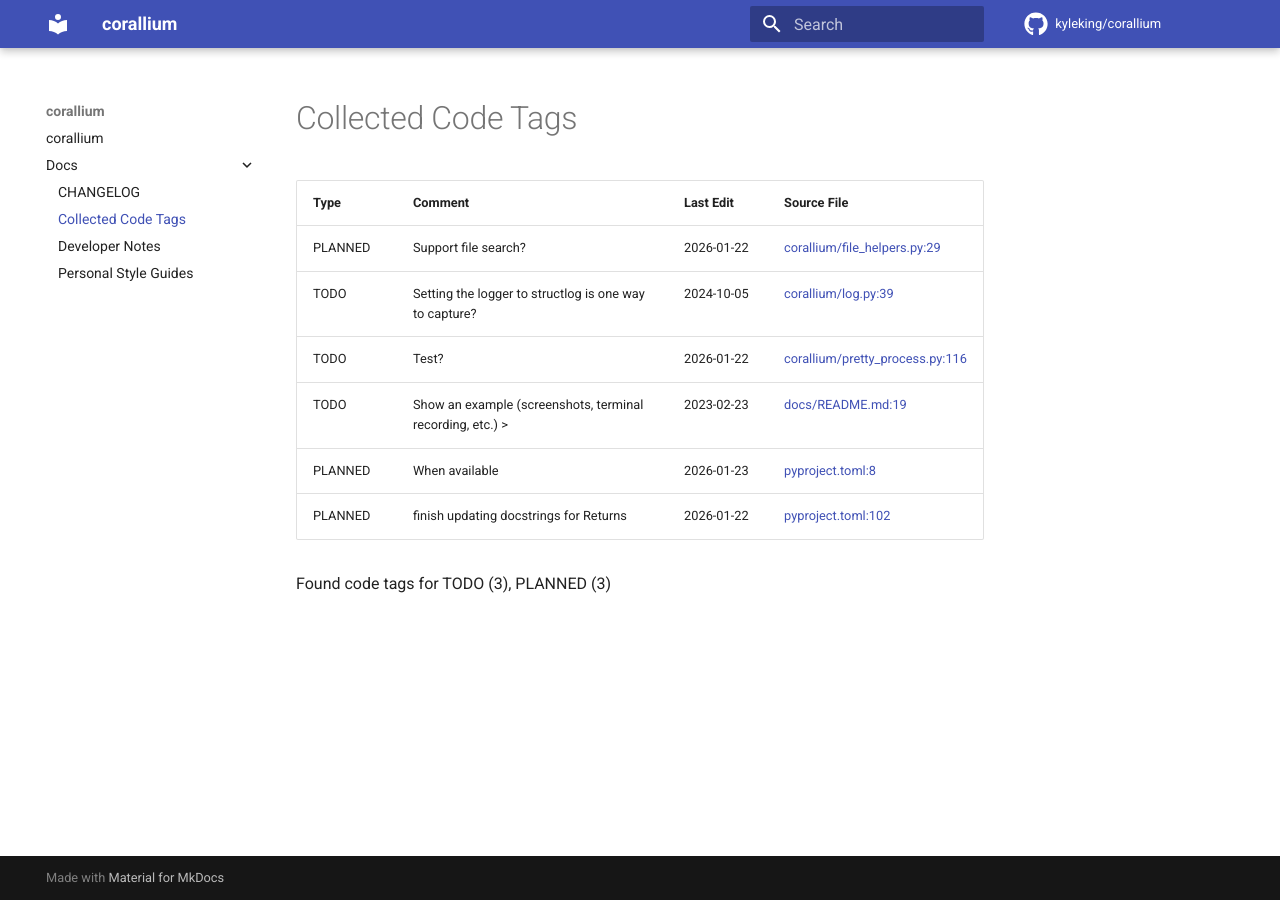
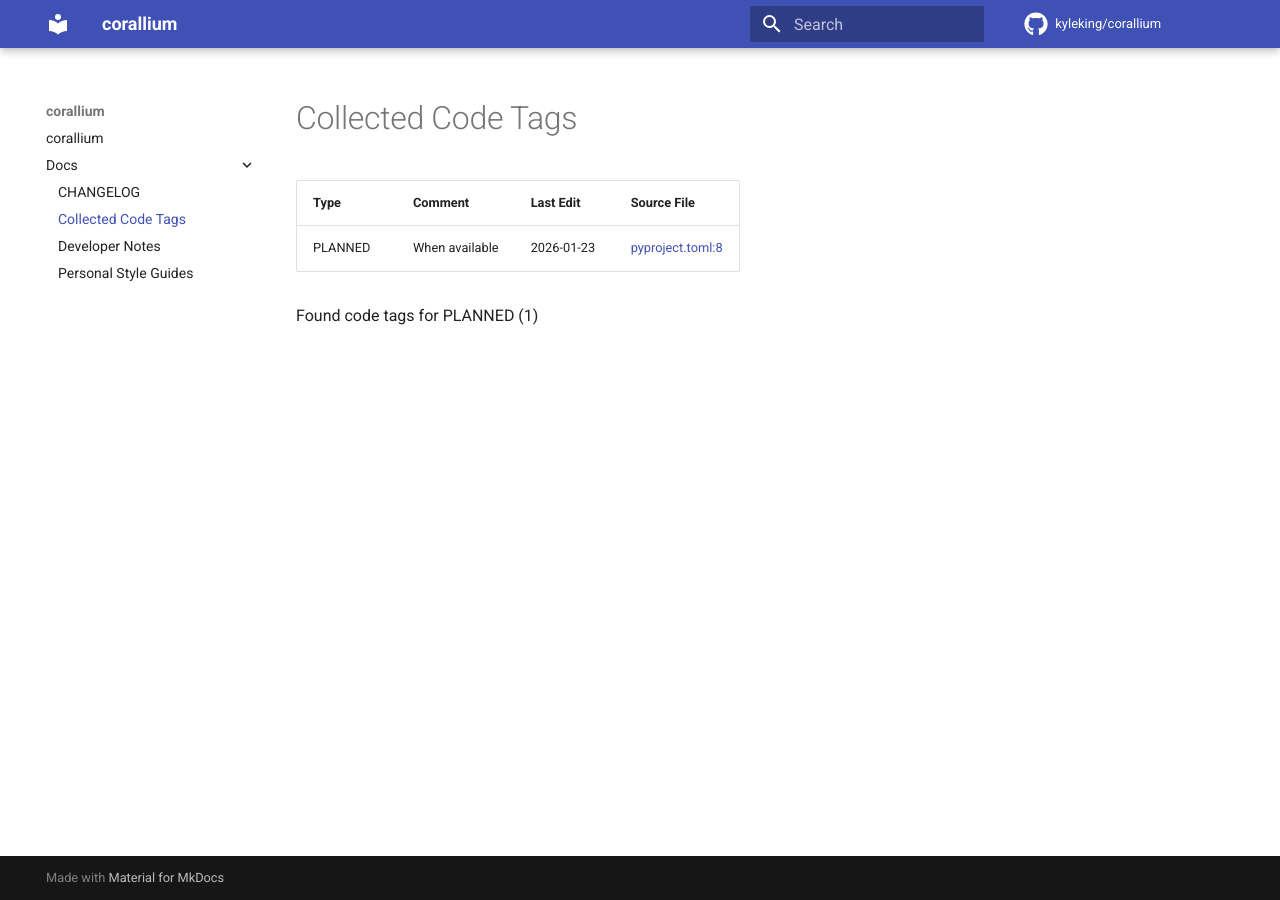
Before and after one commit to KyleKing/corallium, an MkDocs documentation site: the page built from docs/docs/CODE_TAG_SUMMARY.md, in a window 1280 px wide. Built offline with MkDocs 1.6.1 and Material for MkDocs 9.7.7, drawn with Linux system fonts in a browser that asks for light colours; comment, search, counter and statistics services are not loaded.

```diff
--- a/docs/docs/CODE_TAG_SUMMARY.md
+++ b/docs/docs/CODE_TAG_SUMMARY.md
@@ -1,14 +1,9 @@
 # Collected Code Tags
 
-| Type    | Comment                                                   | Last Edit  | Source File                                                                                                                                              |
-|---------|-----------------------------------------------------------|------------|----------------------------------------------------------------------------------------------------------------------------------------------------------|
-| PLANNED | Support file search?                                      | 2026-01-22 | [corallium/file_helpers.py:29](https://github.com/KyleKing/corallium/blame/9d053f57523b11188c5027ee6689d0bae423054a/corallium/file_helpers.py#L27)       |
-| TODO    | Setting the logger to structlog is one way to capture?    | 2024-10-05 | [corallium/log.py:39](https://github.com/KyleKing/corallium/blame/bf915e8fc719f45d0d2414e34eb6b9d3af1a8897/corallium/log.py#L39)                         |
-| TODO    | Test?                                                     | 2026-01-22 | [corallium/pretty_process.py:116](https://github.com/KyleKing/corallium/blame/9d053f57523b11188c5027ee6689d0bae423054a/corallium/pretty_process.py#L116) |
-| TODO    | Show an example (screenshots, terminal recording, etc.) > | 2023-02-23 | [docs/README.md:19](https://github.com/KyleKing/corallium/blame/158918be40ff51ab2f5b12bfdd103144f6b739e5/docs/README.md#L19)                             |
-| PLANNED | When available                                            | 2026-01-23 | [pyproject.toml:8](https://github.com/KyleKing/corallium/blame/d2d0b017f96d1fc3664099b1274db9267242a1ba/pyproject.toml#L8)                               |
-| PLANNED | finish updating docstrings for Returns                    | 2026-01-22 | [pyproject.toml:102](https://github.com/KyleKing/corallium/blame/149ff93c60390df9965d6f09b299f00a533a56c5/pyproject.toml#L94)                            |
+| Type    | Comment        | Last Edit  | Source File                                                                                                                |
+|---------|----------------|------------|----------------------------------------------------------------------------------------------------------------------------|
+| PLANNED | When available | 2026-01-23 | [pyproject.toml:8](https://github.com/KyleKing/corallium/blame/d2d0b017f96d1fc3664099b1274db9267242a1ba/pyproject.toml#L8) |
 
-Found code tags for TODO (3), PLANNED (3)
+Found code tags for PLANNED (1)
 
 <!-- calcipy_skip_tags -->
```
Also changed, not shown: 1 other file.
